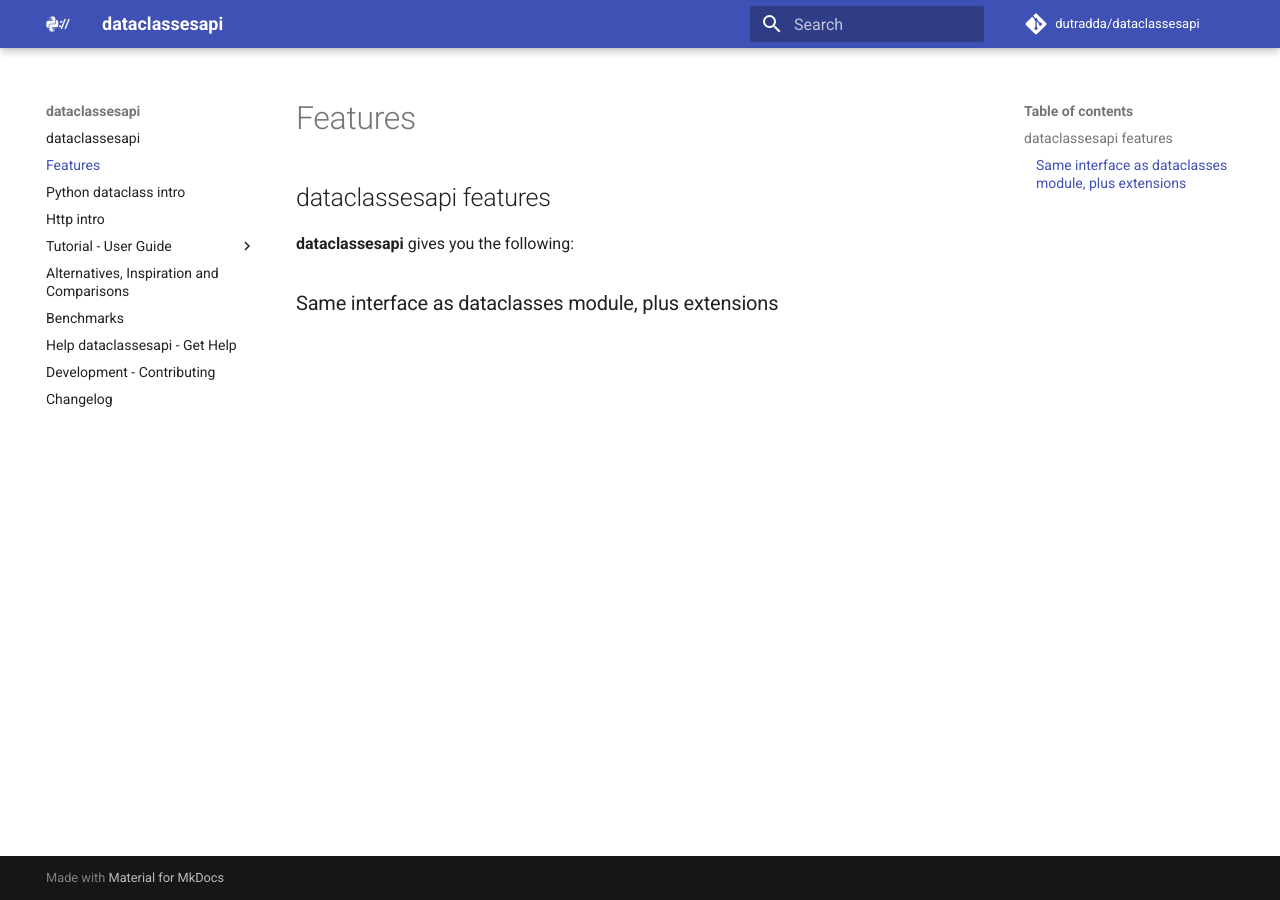
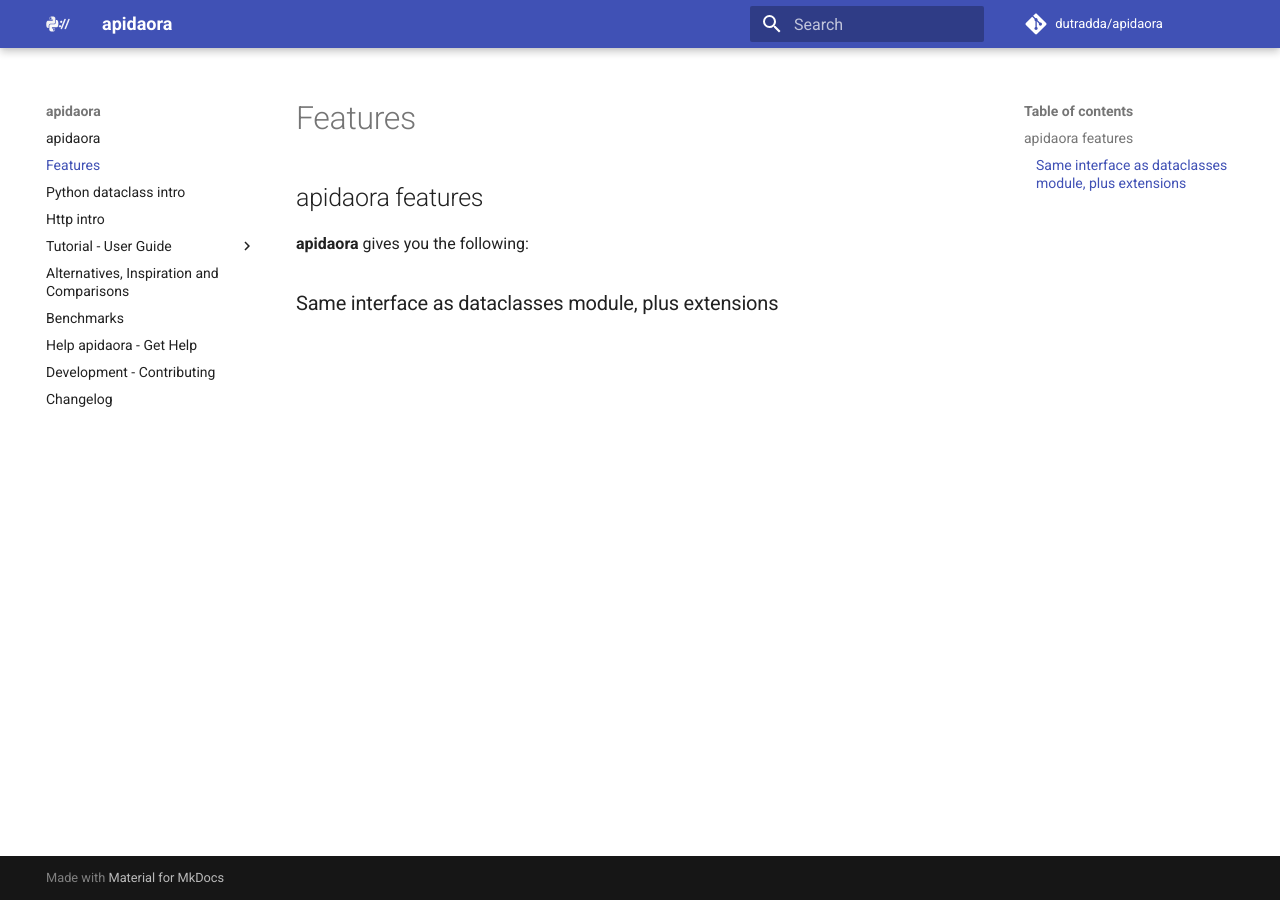
Before and after one commit to dutradda/apidaora, an MkDocs documentation site: the page built from docs/features.md, in a window 1280 px wide. Built offline with MkDocs 1.6.1 and Material for MkDocs 9.7.7, drawn with Linux system fonts in a browser that asks for light colours; comment, search, counter and statistics services are not loaded.

Commit message:
Rename package

```diff
--- a/dataclassesapi/__init__.py
+++ b/dataclassesapi/__init__.py
@@ -4,9 +4,9 @@
 
 __version__ = '0.2.0'
 
-from dataclassesapi.app import asgi_app
-from dataclassesapi.method import MethodType
-from dataclassesapi.router import Route
+from apidaora.app import asgi_app
+from apidaora.method import MethodType
+from apidaora.router import Route
 
 
 __all__ = [asgi_app.__name__, MethodType.__name__, Route.__name__]
--- a/docs/features.md
+++ b/docs/features.md
@@ -1,5 +1,5 @@
-## dataclassesapi features
+## apidaora features
 
-**dataclassesapi** gives you the following:
+**apidaora** gives you the following:
 
 ### Same interface as dataclasses module, plus extensions
--- a/mkdocs.yml
+++ b/mkdocs.yml
@@ -1,4 +1,4 @@
-site_name: dataclassesapi
+site_name: apidaora
 site_description: Asgi App using typing annotation
 
 theme:
@@ -6,18 +6,18 @@
     palette:
       primary: 'pinky'
       accent: 'grey'
-    logo: 'dataclassesapi-white.svg'
+    logo: 'apidaora-white.svg'
     favicon: 'favicon.png'
 
-repo_name: dutradda/dataclassesapi
-repo_url: https://github.com/dutradda/dataclassesapi
+repo_name: dutradda/apidaora
+repo_url: https://github.com/dutradda/apidaora
 edit_uri: ''
 google_analytics:
     - ''
     - 'auto'
 
 nav:
-    - dataclassesapi: index.md
+    - apidaora: index.md
     - Features: features.md
     - Python dataclass intro: python-dataclass.md
     - Http intro: http.md
@@ -29,7 +29,7 @@
         - Complex nested structures: tutorial/04-complex-nested-structures.md
     - Alternatives, Inspiration and Comparisons: alternatives.md
     - Benchmarks: benchmarks.md
-    - Help dataclassesapi - Get Help: help.md
+    - Help apidaora - Get Help: help.md
     - Development - Contributing: contributing.md
     - Changelog: changelog.md
 
```
Also changed, not shown: README.md (+14 -14 lines), docs/index.md (+6 -6 lines), docs/src/index/index_00_basic.py (+4 -4 lines), docs/src/index/index_01_complete.py (+4 -4 lines), docs/tutorial/00-intro.md (+1 -1 lines), pyproject.toml (+4 -4 lines), .bumpversion.cfg, docs/apidaora-gray.svg, docs/apidaora-white.svg, docs/apidaora.svg, docs/dataclassesapi.svg (deleted), 6 other files.
